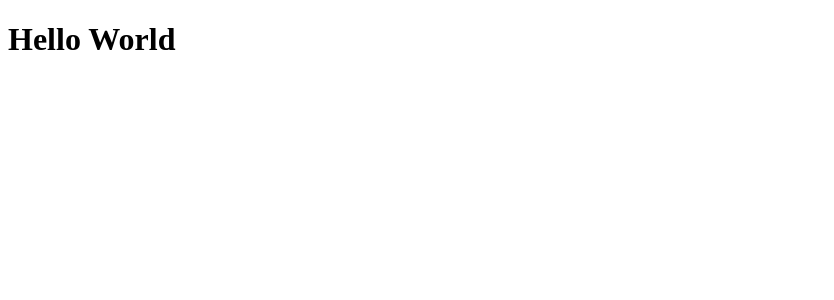
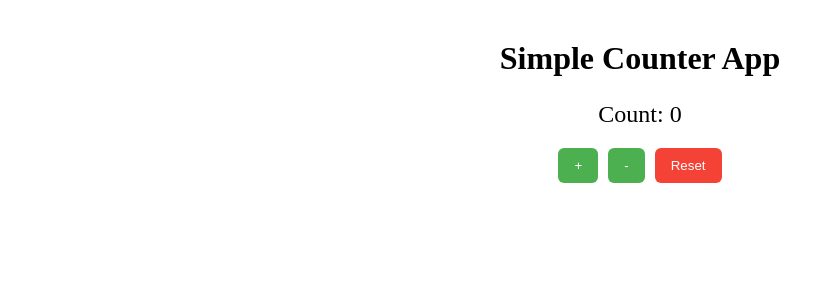
Before and after one commit to ajaya-work/Learning, an Angular app: page / in a window 1280 px wide. Shown: the top 300 px of the page, without its empty margins (0-834 px from the left). Built offline with nearby package versions, Linux system fonts and the light colour scheme.

Commit message:
counter app

```diff
--- a/src/app/app.html
+++ b/src/app/app.html
@@ -1 +1,11 @@
-<H1> Hello World</H1>
+<H1> Simple Counter App</H1>
+<p class="count">Count: {{count}}</p>
+<div class="btns">
+    <!-- <button (click)="onIncrement()">+</button>
+    <button (click)="onDecrement()">-</button>
+    <button (click)="onReset()" class="reset-btn">Reset</button> -->
+
+    <button (click)="handle('plus')">+</button>
+    <button (click)="handle('minus')">-</button>
+    <button (click)="handle('reset')" class="reset-btn">Reset</button>
+</div>
--- a/src/app/app.scss
+++ b/src/app/app.scss
@@ -0,0 +1,28 @@
+h1{
+    text-align: center;
+    margin-top: 40px;
+}
+
+.count {
+    text-align: center;
+    font-size: 24px;
+    margin-bottom: 20px;
+}
+.btns{
+    display: flex;
+    justify-content: center;
+    gap: 10px;
+    align-items: center;
+
+    .reset-btn{
+        background-color: #f44336;
+    }
+}
+button{
+    padding: 10px 16px;
+    background-color: #4CAF50;
+    color: white;
+    cursor: pointer;
+    border: none;
+    border-radius: 6px;
+}
--- a/src/app/app.ts
+++ b/src/app/app.ts
@@ -9,5 +9,31 @@ import { RouterOutlet } from '@angular/router';
   styleUrl: './app.scss'
 })
 export class App {
+ count : number= 0;
 
+//  onIncrement() {
+//     this.count++;
+//   }
+
+//   onDecrement() {
+//     if (this.count > 0) {
+//     this.count--;
+//   }
+// }
+//   onReset() {
+//     this.count = 0;
+//   }
+
+  handle(value : string) {
+    if(value === 'plus') {
+      this.count++;
+    } else if(value === 'minus') {
+      if (this.count > 0) {
+        this.count--;
+      }
+    } else if(value === 'reset') {
+      this.count = 0;
+    }
+
+  }
 }
```
